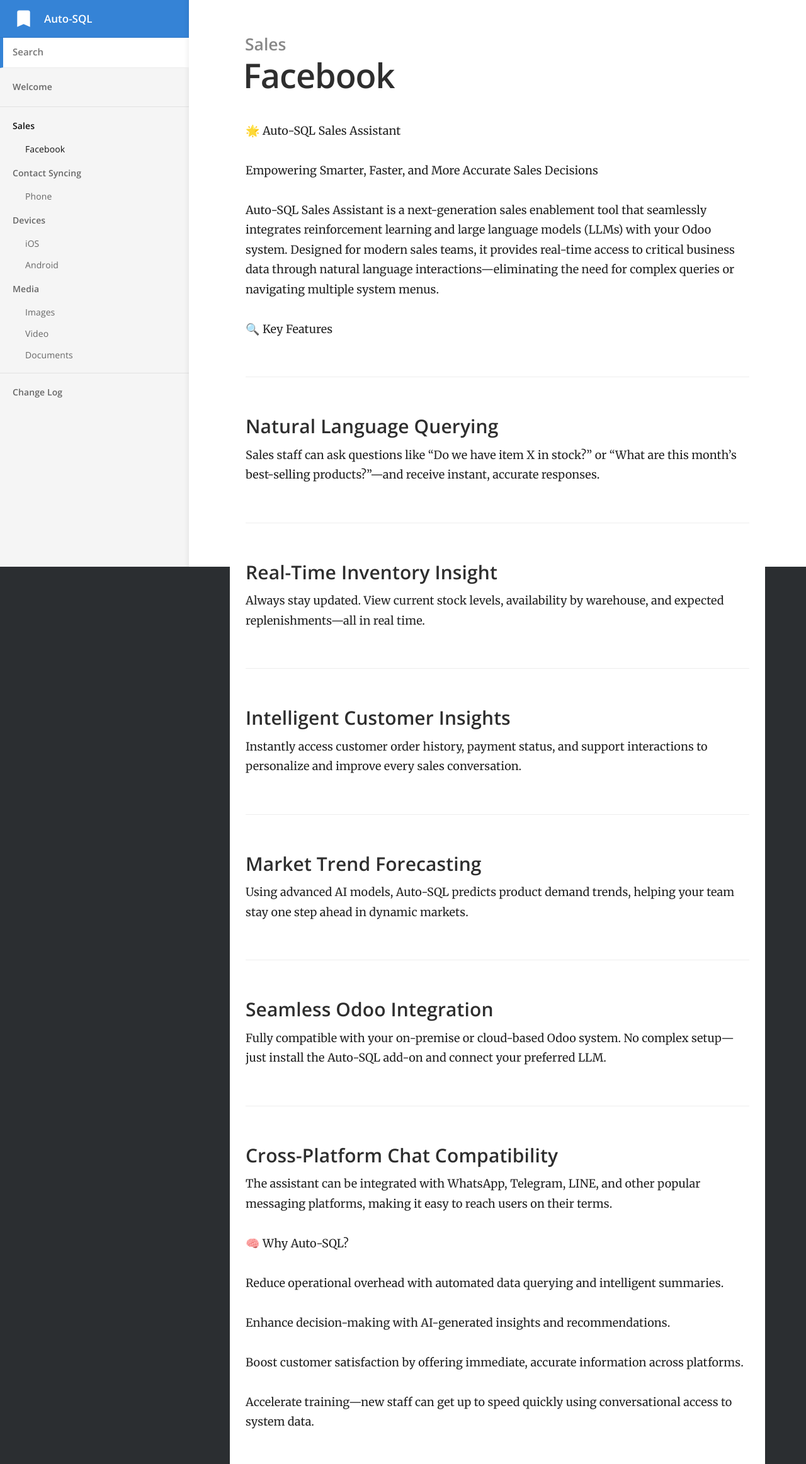
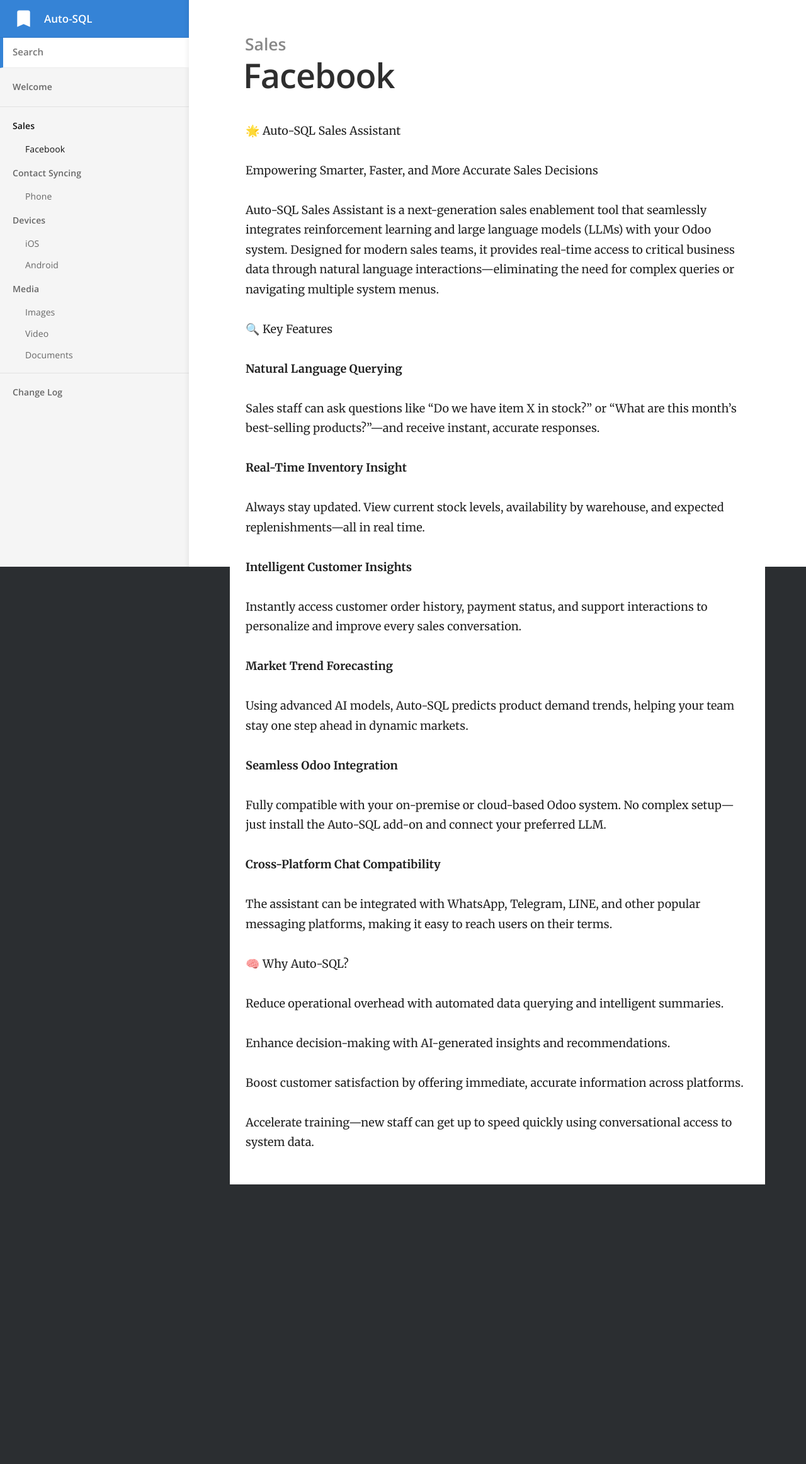
Before and after one commit to openerp-hk-t/doc, a Jekyll site: the page built from _docs/contact-syncing/facebook.md, in a window 1280 px wide. Shown: the whole page at 63% size. Built offline with Jekyll 4.4.1, drawn with Linux system fonts in a browser that asks for light colours; after the commit the page ends 1881 px from its top, so only the background shows below that.

```diff
--- a/_docs/contact-syncing/facebook.md
+++ b/_docs/contact-syncing/facebook.md
@@ -13,24 +13,28 @@ Auto-SQL Sales Assistant is a next-generation sales enablement tool that seamles
 
 🔍 Key Features
 
-### Natural Language Querying
+**Natural Language Querying**
 
 Sales staff can ask questions like "Do we have item X in stock?" or "What are this month’s best-selling products?"—and receive instant, accurate responses.
 
-### Real-Time Inventory Insight
+**Real-Time Inventory Insight**
 
 Always stay updated. View current stock levels, availability by warehouse, and expected replenishments—all in real time.
 
-### Intelligent Customer Insights
+**Intelligent Customer Insights**
+
 Instantly access customer order history, payment status, and support interactions to personalize and improve every sales conversation.
 
-### Market Trend Forecasting
+**Market Trend Forecasting**
+
 Using advanced AI models, Auto-SQL predicts product demand trends, helping your team stay one step ahead in dynamic markets.
 
-### Seamless Odoo Integration
+**Seamless Odoo Integration**
+
 Fully compatible with your on-premise or cloud-based Odoo system. No complex setup—just install the Auto-SQL add-on and connect your preferred LLM.
 
-### Cross-Platform Chat Compatibility
+**Cross-Platform Chat Compatibility**
+
 The assistant can be integrated with WhatsApp, Telegram, LINE, and other popular messaging platforms, making it easy to reach users on their terms.
 
 🧠 Why Auto-SQL?
```
